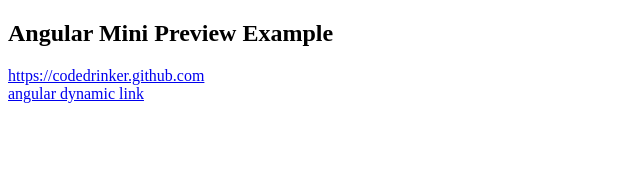
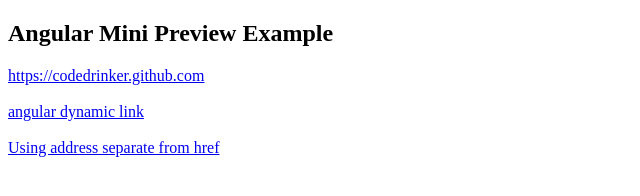
Before and after one commit to codedrinker/angular-mini-preview, a website: page demo/index.html in a window 1280 px wide. Shown: the whole page, without its empty margins (0-640 px from the left). Drawn offline with nearby package versions, Linux system fonts and the light colour scheme; files that its build step writes are made by us from their sources.

Commit message:
support customize link address

```diff
--- a/bower.json
+++ b/bower.json
@@ -1,6 +1,6 @@
 {
   "name": "angular-mini-preview",
-  "version": "1.0.2",
+  "version": "1.0.3",
   "authors": [
     "Chunlei Wang <gwangchunlei@gmail.com>"
   ],
--- a/demo/index.html
+++ b/demo/index.html
@@ -28,7 +28,11 @@
         <h2>Angular Mini Preview Example</h2>
         <a href="https://codedrinker.github.com" mini-preview>https://codedrinker.github.com</a>
         <br>
+        <br>
         <a href="{{'https://codedrinker.github.com'}}" mini-preview>{{'angular dynamic link'}}</a>
+        <br>
+        <br>
+        <a href="{{'https://codedrinker.github.com'}}" mini-preview="http://www.baidu.com">Using address separate from href</a>
     </div>
 </body>
 
--- a/package.json
+++ b/package.json
@@ -1,7 +1,7 @@
 {
     "name": "angular-mini-preview",
     "description": "Simple Image Preview on hover for Angular.js directive.",
-    "version": "1.0.2",
+    "version": "1.0.3",
     "devDependencies": {
         "grunt": "~1.0.1",
         "grunt-contrib-copy": "^0.8.0",
--- a/src/js/angular-mini-preview.js
+++ b/src/js/angular-mini-preview.js
@@ -62,7 +62,7 @@
     preview: function() {
         var frame = this.element.find('iframe');
         if (!!frame) {
-            frame.attr('src', this.attrs.href);
+            frame.attr('src', this.attrs.miniPreview || this.attrs.href);
         }
     }
 };
```
Also changed, not shown: demo/js/angular-mini-preview.min.js, dist/js/angular-mini-preview.min.js.
